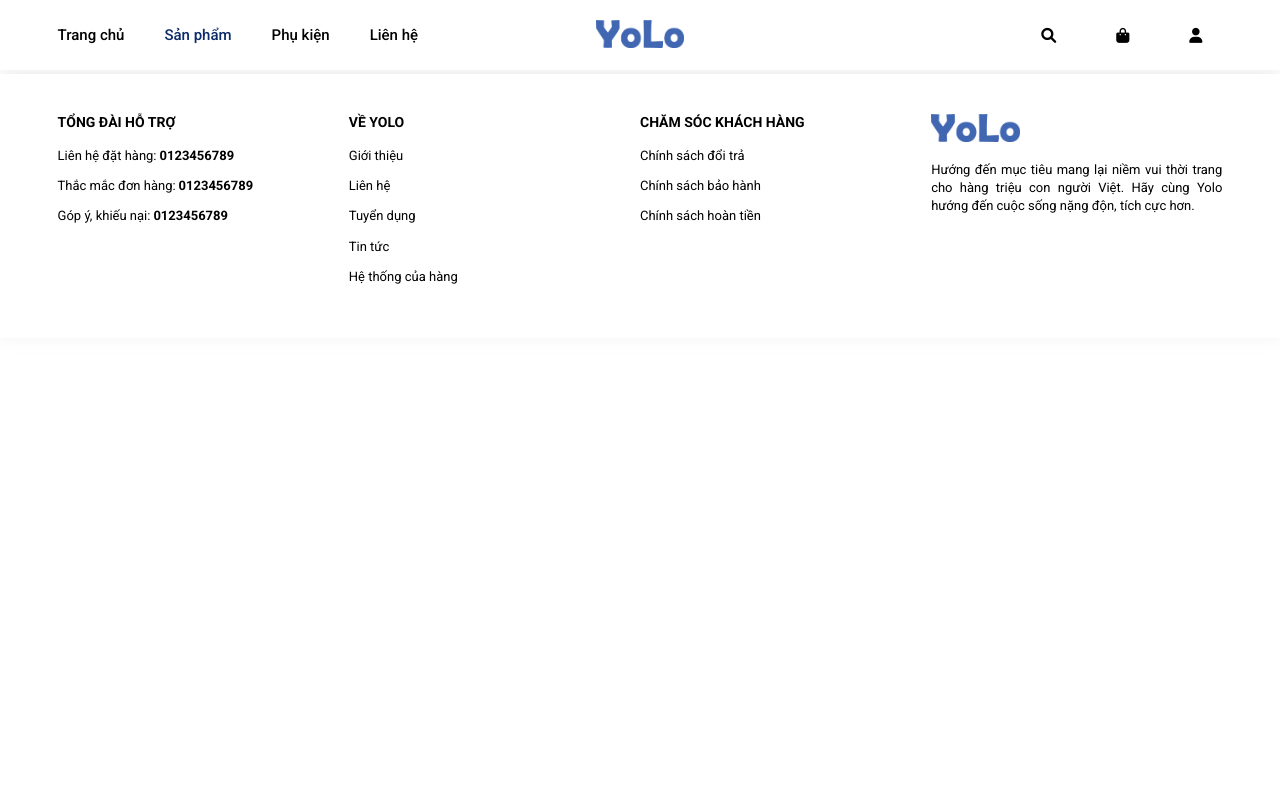
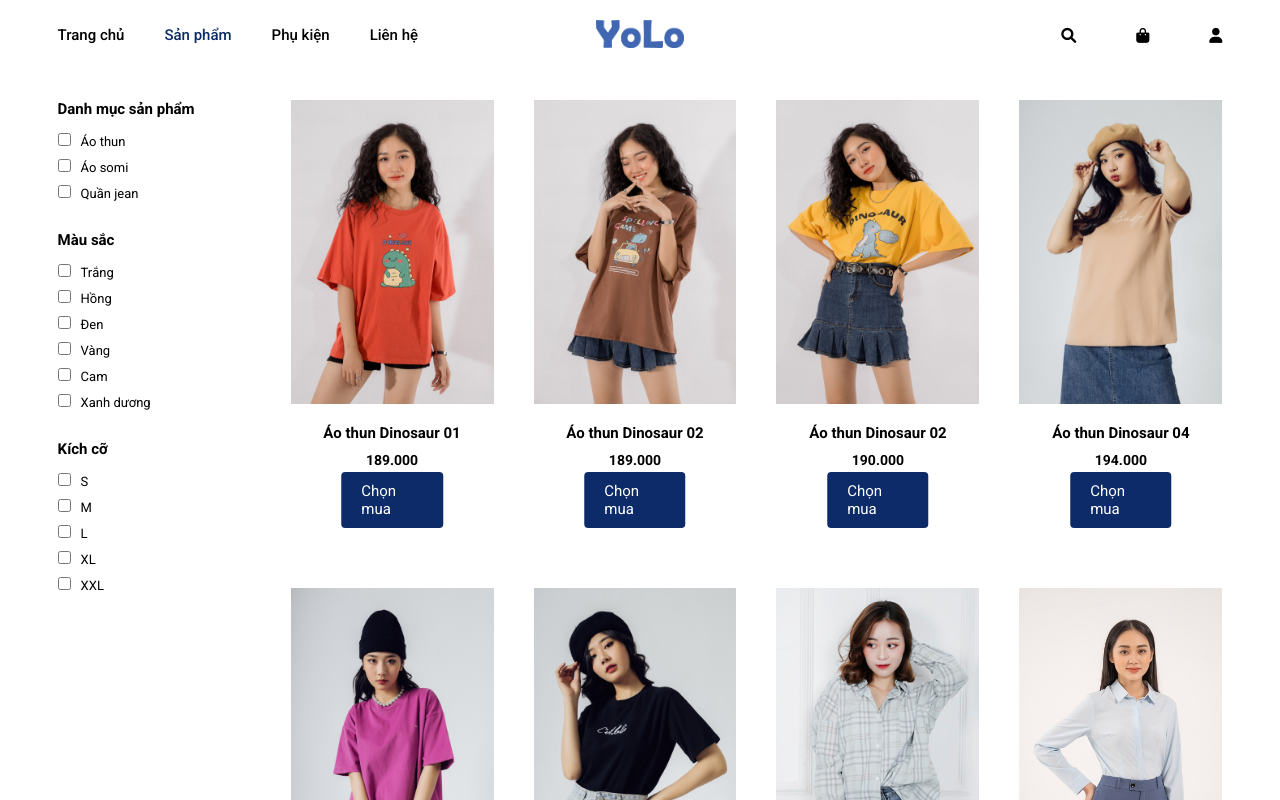
Before and after one commit to nguyenducde/shopping-authentic, a React (Create React App) app: page /category in a window 1280 px wide. Shown: the top 800 px of the page. Built offline with nearby package versions, Linux system fonts and the light colour scheme.

Commit message:
C13 - Category Product

```diff
--- /dev/null
+++ b/src/assets/fake-data/category.js
@@ -0,0 +1,65 @@
+
+export const dress = [
+    {
+        name: 'Áo thun',
+        categorySlug: 'ao-thun'
+    },
+    {
+        name: 'Áo somi',
+        categorySlug: 'ao-somi'
+    },
+    {
+        name: 'Quần jean',
+        categorySlug: 'quan-jean'
+    }
+]
+
+export const colors = [
+    {
+        name: 'Trắng',
+        color: 'white'
+    },
+    {
+        name: 'Hồng',
+        color: 'pink'
+    },
+    {
+        name: 'Đen',
+        color: 'Black'
+    },
+    {
+        name: 'Vàng',
+        color: 'Yellow'
+    },
+    {
+        name: 'Cam',
+        color: 'orange'
+    },
+    {
+        name: 'Xanh dương',
+        color: 'blue'
+    }
+]
+
+export const size = [
+    {
+        name: 'S',
+        size: 's'
+    },
+    {
+        name: 'M',
+        size: 'm'
+    },
+    {
+        name: 'L',
+        size: 'l'
+    },
+    {
+        name: 'XL',
+        size: 'xl'
+    },
+    {
+        name: 'XXL',
+        size: 'xxl'
+    },
+]
--- /dev/null
+++ b/src/components/CategoryProduct.js
@@ -0,0 +1,23 @@
+import { NavLink } from "react-router-dom"
+
+export default function CategoryProduct(props){
+
+    const { image01, name, price } = props.product
+
+    return (
+        <div to='/policy' className='category__product__item'>
+            <NavLink exact to={`category/${props.product.slug}`}>
+                <div className='category__product__item__image'>
+                    <img src={image01} alt='' />
+                </div>
+                <div className='category__product__item__info'>
+                    <h3 className='category__product__item__info__name'>{name}</h3>
+                    <div className='category__product__item__info__price'>
+                        {`${price}.000`}
+                    </div>
+                </div>
+                <div className='btn category__product__item__buy'>Chọn mua</div>
+            </NavLink>
+        </div>
+    )
+}
--- a/src/pages/Category.js
+++ b/src/pages/Category.js
@@ -1,9 +1,63 @@
 import Helmet from "../components/Helmet"
+import productData from "../assets/fake-data/products"
+import CategoryProduct from "../components/CategoryProduct"
+import { dress, colors, size } from "../assets/fake-data/category"
 
 export default function Category(){
     return (
         <Helmet title='Sản phẩm'>
-            <h1>Category</h1>
+            <div className='container'>
+                <div className='category'>
+                    <div className='category__filter'>
+                        <h3 className='category__filter__title'>Danh mục sản phẩm</h3>
+                        <div className='category__filter__list'>
+                            {
+                                dress.map((item, index) => {
+                                    return (
+                                        <label className='category__filter__list__group' key={index}>
+                                            <input type='checkbox' />
+                                            <span>{item.name}</span>
+                                        </label>
+                                    )
+                                })
+                            }
+                        </div>
+                        <h3 className='category__filter__title'>Màu sắc</h3>
+                        <div className='category__filter__list'>
+                            {
+                                colors.map((item, index) => {
+                                    return (
+                                        <label className='category__filter__list__group' key={index}>
+                                            <input type='checkbox' />
+                                            <span>{item.name}</span>
+                                        </label>
+                                    )
+                                })
+                            }
+                        </div>
+                        <h3 className='category__filter__title'>Kích cỡ</h3>
+                        <div className='category__filter__list'>
+                            {
+                                size.map((item, index) => {
+                                    return (
+                                        <label className='category__filter__list__group' key={index}>
+                                            <input type='checkbox' />
+                                            <span>{item.name}</span>
+                                        </label>
+                                    )
+                                })
+                            }
+                        </div>
+                    </div>
+                    <div className='category__product'>
+                        {
+                            productData.getAllProducts().map((product, index) => {
+                                return <CategoryProduct product={product} key={index}/>
+                            })
+                        }
+                    </div>
+                </div>
+            </div>
         </Helmet>
     )
 }
--- /dev/null
+++ b/src/sass/_category.scss
@@ -0,0 +1,86 @@
+@import './variables';
+
+.category {
+    margin-top: calc(#{$header-height} + 3rem);
+    display: flex;
+
+    &__filter {
+        width: 20%;
+
+        &__title {
+            font-size: 1.5rem;
+            margin-bottom: 1.5rem;
+        }
+
+        &__list {
+            display: flex;
+            flex-direction: column;
+            margin-bottom: 2rem;
+
+            &__group {
+                font-size: 1.3rem;
+                width: 60%;
+                margin-bottom: 1rem;
+
+                &:hover {
+                    cursor: pointer;
+                    color: $main-color;
+                }
+
+                span {
+                    margin-left: 1rem;
+                }
+            }
+        }
+
+    }
+
+    &__product {
+        flex: 1;
+        display: flex;
+        flex-wrap: wrap;
+        margin: 0 -2rem;
+
+        &__item {
+            position: relative;
+            margin: 0 2rem 5rem 2rem;
+            width: calc(25% - 4rem);
+            padding-bottom: 5rem;
+            transition: box-shadow 0.2s ease;
+
+            &:hover {
+                box-shadow: 0rem 0.8rem 2.4rem rgba(149, 157, 165, 0.5);
+            }
+
+            &__image {
+                padding-bottom: 1.8rem;
+
+                img {
+                    width: 100%;
+                }
+            }
+
+            &__info {
+                text-align: center;
+                &__name {
+                    font-size: 1.5rem;
+                    padding-bottom: 1rem;
+                }
+                &__price {
+                    padding-bottom: 2rem;
+                    font-size: 1.4rem;
+                    font-weight: bold;
+                }
+            }
+
+            &__buy {
+                position: absolute;
+                bottom: 0;
+                left: 50%;
+                transform: translateX(-50%);
+                margin-bottom: 1rem;
+                width: fit-content;
+            }
+        }
+    }
+}
--- a/src/sass/_header.scss
+++ b/src/sass/_header.scss
@@ -43,7 +43,7 @@
         }
 
         &-right {
-            margin: 0 -1rem;
+            margin: 0 -3rem;
 
             &-icon {
                 padding: 0.5rem 1rem;
--- a/src/sass/app.scss
+++ b/src/sass/app.scss
@@ -5,5 +5,6 @@
 @import './policy-card';
 @import './product-card';
 @import './banner';
+@import './category';
 @import './footer';
 @import './variables';
```
